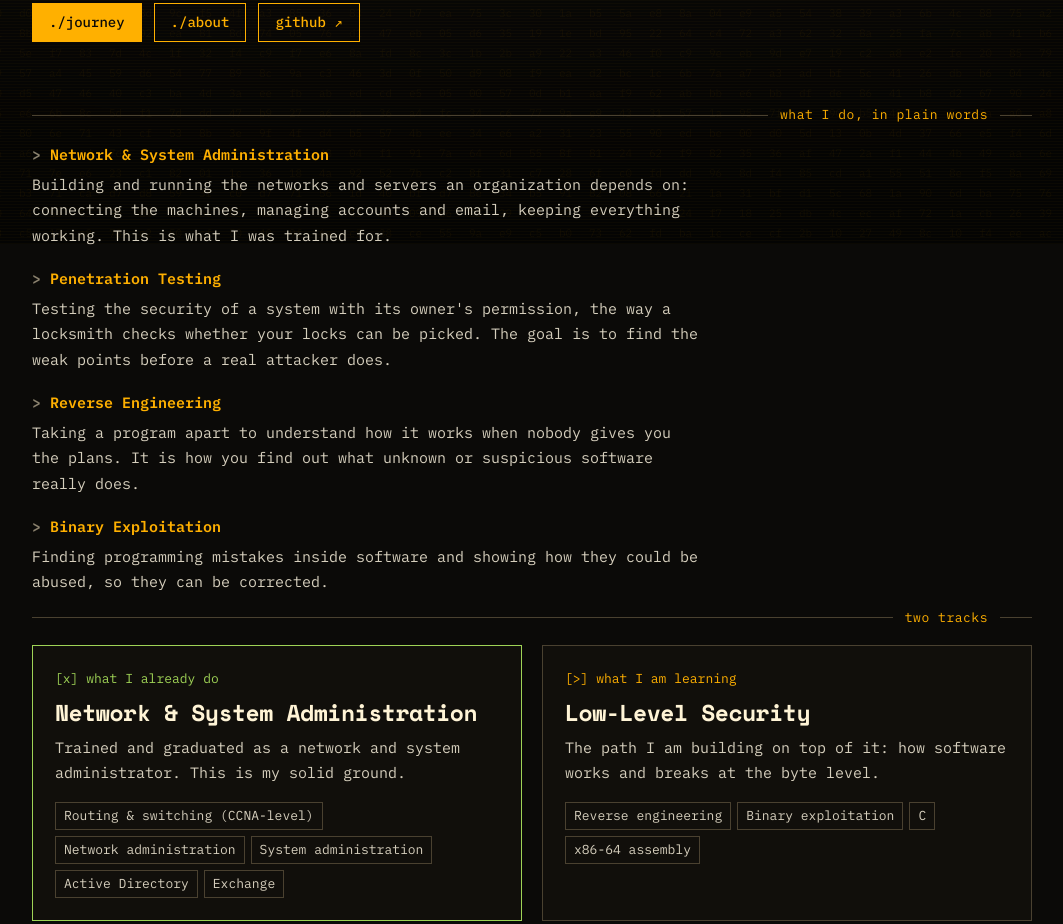
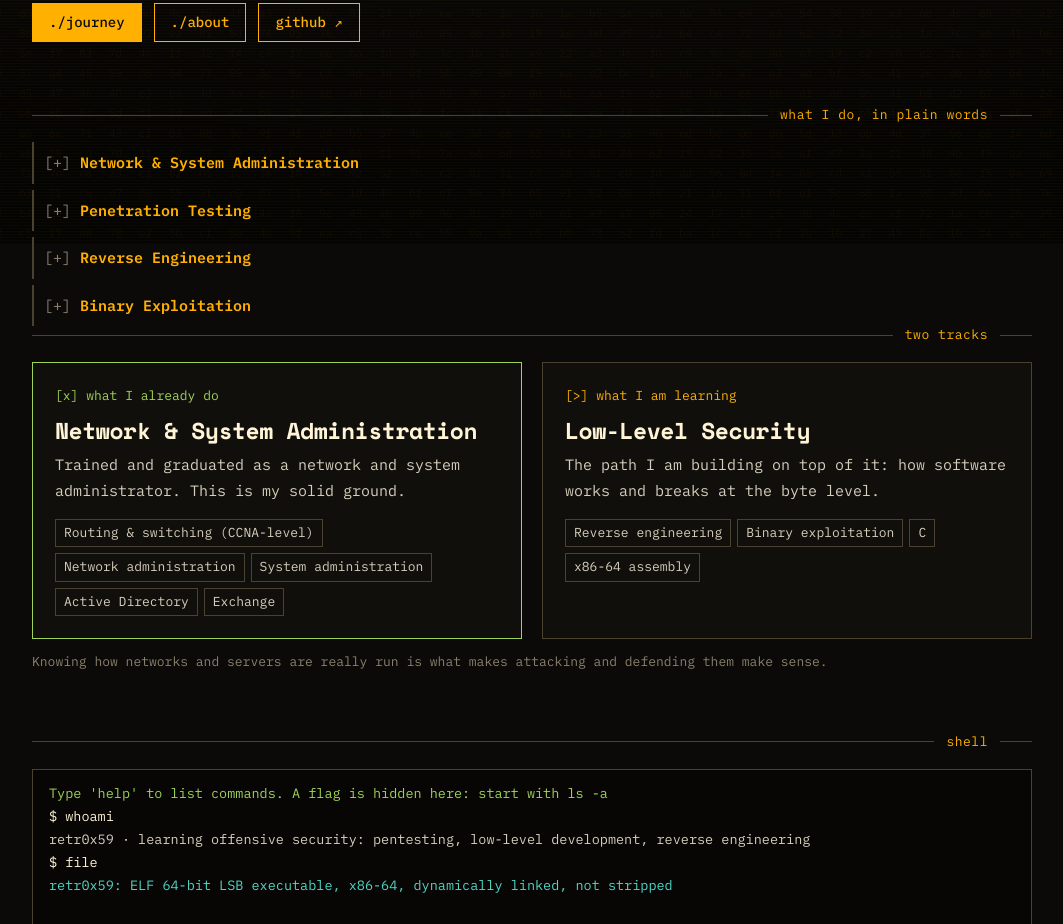
Before and after one commit to retr0x59/mor.m.github.io, a plain HTML site: page index.html in a window 1280 px wide. Shown: the part 556-1480 px from the top of the page, without its empty margins (108-1171 px from the left). Drawn offline with nearby package versions, Linux system fonts and the light colour scheme.

Commit message:
update: plain-words explanations expand and collapse on click

```diff
--- a/assets/css/style.css
+++ b/assets/css/style.css
@@ -214,10 +214,14 @@ main, footer { position: relative; z-index: 1; }
 .whatis { min-height: 3.4em; margin-top: 18px; color: var(--dim); font-size: 13px; }
 .whatis b { font-weight: 400; color: var(--teal); }
 
-.plainlist { display: grid; gap: 4px; max-width: 74ch; margin: 0; }
-.plainlist dt { color: var(--amber); font-weight: 600; }
-.plainlist dt::before { content: "> "; color: var(--dim); }
-.plainlist dd { margin: 0 0 14px; }
+.plainlist { display: grid; gap: 6px; max-width: 74ch; }
+.plainlist summary { padding: 8px 10px; border-left: 2px solid var(--line-hi); color: var(--amber); font-weight: 600; list-style: none; cursor: pointer; }
+.plainlist summary::-webkit-details-marker { display: none; }
+.plainlist summary::before { content: "[+] "; color: var(--dim); font-weight: 400; }
+.plainlist summary:hover { background: var(--amber-lo); }
+.plainlist details[open] summary { border-left-color: var(--amber); }
+.plainlist details[open] summary::before { content: "[-] "; }
+.plainlist details p { padding: 6px 10px 12px 12px; border-left: 2px solid var(--amber); }
 
 /* ---------- journey: step through the stages like a debugger ---------- */
 .progress { margin-bottom: 18px; color: var(--dim); }
--- a/index.html
+++ b/index.html
@@ -10,7 +10,7 @@
   <link rel="preconnect" href="https://fonts.googleapis.com">
   <link rel="preconnect" href="https://fonts.gstatic.com" crossorigin>
   <link rel="stylesheet" href="https://fonts.googleapis.com/css2?family=IBM+Plex+Mono:wght@400;500;600&family=Space+Mono:wght@700&display=swap">
-  <link rel="stylesheet" href="assets/css/style.css?v=16e1cf2">
+  <link rel="stylesheet" href="assets/css/style.css?v=20261013a">
 </head>
 <body data-page="home">
 
@@ -48,16 +48,24 @@
 
     <section class="panel wrap">
       <h2 class="ctx">what I do, in plain words</h2>
-      <dl class="plainlist">
-        <dt>Network &amp; System Administration</dt>
-        <dd>Building and running the networks and servers an organization depends on: connecting the machines, managing accounts and email, keeping everything working. This is what I was trained for.</dd>
-        <dt>Penetration Testing</dt>
-        <dd>Testing the security of a system with its owner's permission, the way a locksmith checks whether your locks can be picked. The goal is to find the weak points before a real attacker does.</dd>
-        <dt>Reverse Engineering</dt>
-        <dd>Taking a program apart to understand how it works when nobody gives you the plans. It is how you find out what unknown or suspicious software really does.</dd>
-        <dt>Binary Exploitation</dt>
-        <dd>Finding programming mistakes inside software and showing how they could be abused, so they can be corrected.</dd>
-      </dl>
+      <div class="plainlist">
+        <details>
+          <summary>Network &amp; System Administration</summary>
+          <p>Building and running the networks and servers an organization depends on: connecting the machines, managing accounts and email, keeping everything working. This is what I was trained for.</p>
+        </details>
+        <details>
+          <summary>Penetration Testing</summary>
+          <p>Testing the security of a system with its owner's permission, the way a locksmith checks whether your locks can be picked. The goal is to find the weak points before a real attacker does.</p>
+        </details>
+        <details>
+          <summary>Reverse Engineering</summary>
+          <p>Taking a program apart to understand how it works when nobody gives you the plans. It is how you find out what unknown or suspicious software really does.</p>
+        </details>
+        <details>
+          <summary>Binary Exploitation</summary>
+          <p>Finding programming mistakes inside software and showing how they could be abused, so they can be corrected.</p>
+        </details>
+      </div>
       <h2 class="ctx">two tracks</h2>
       <div class="tracks">
         <article class="track solid">
@@ -109,6 +117,6 @@
     <span>© 2026 retr0x59 · <a href="https://github.com/retr0x59" target="_blank" rel="noopener">github</a></span>
   </footer>
 
-  <script src="assets/js/main.js?v=16e1cf2"></script>
+  <script src="assets/js/main.js?v=20261013a"></script>
 </body>
 </html>
```
Also changed, not shown: about.html (+2 -2 lines), journey.html (+2 -2 lines).
